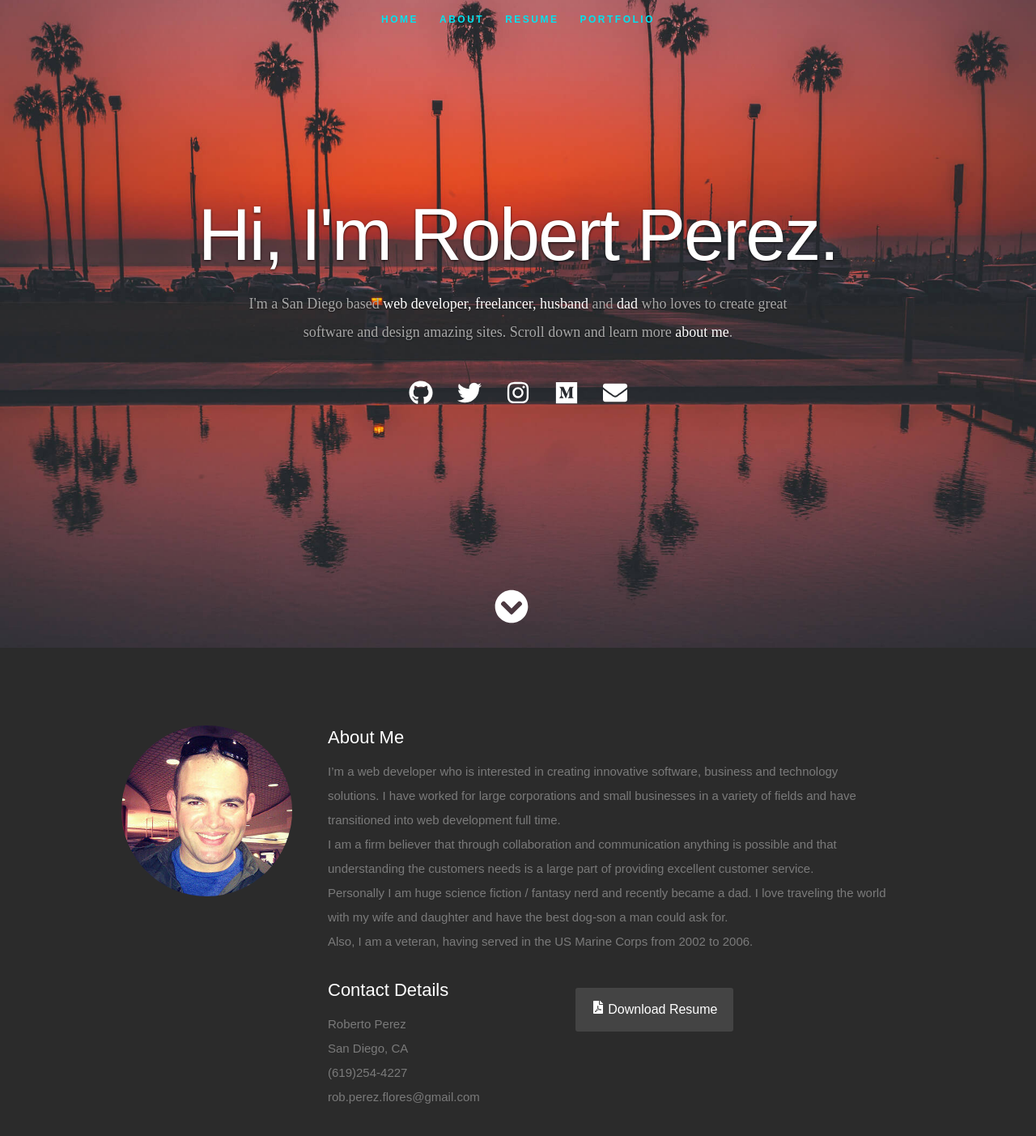
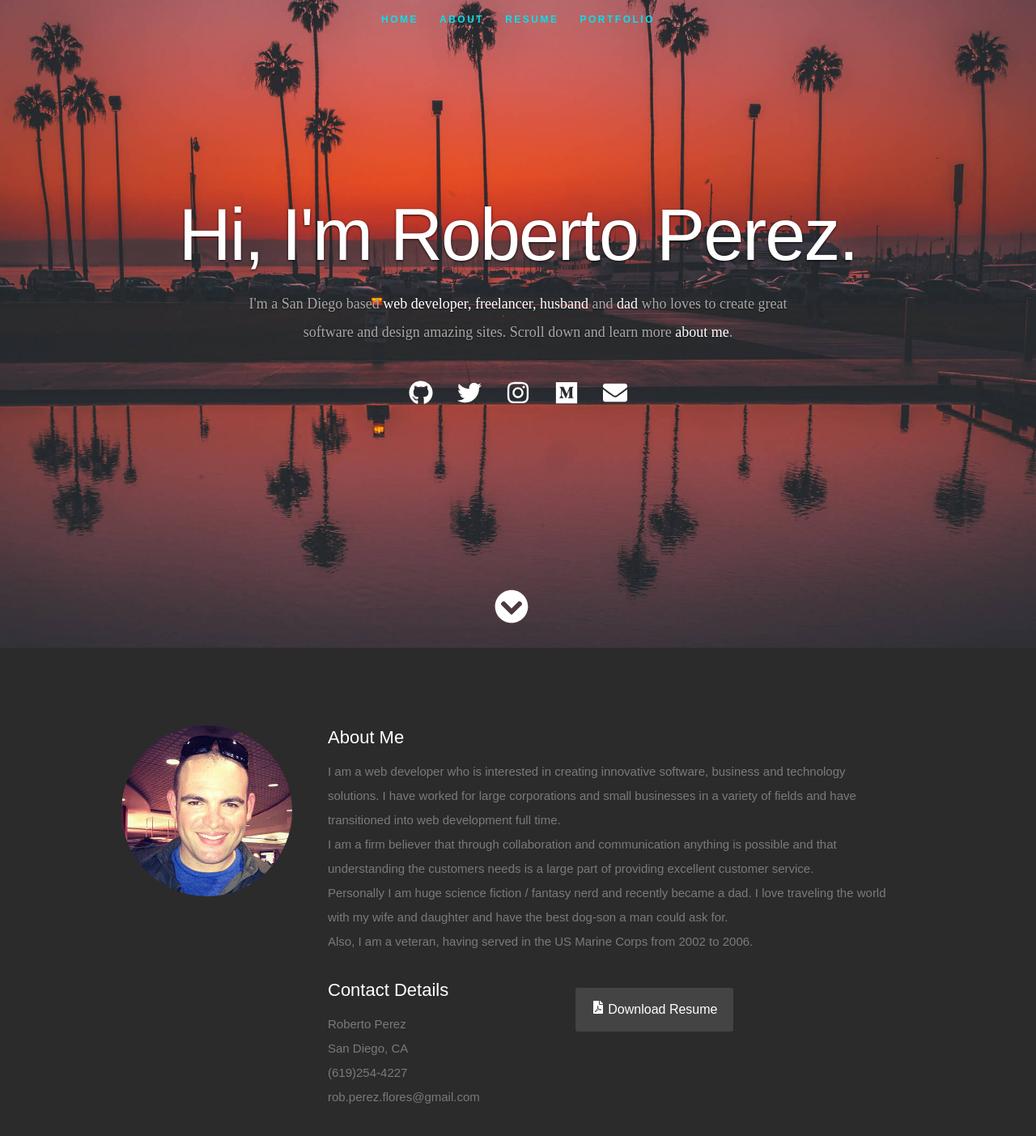
Before and after one commit to rperez2021/robertperez.io_v2, a Gatsby site: page / in a window 1280 px wide. Shown: the top 1403 px of the page at 81% size. Built offline with nearby package versions, Linux system fonts and the light colour scheme; Gatsby itself is replaced by a stand-in of ours.

Commit message:
Small Bug Fixes, fixed PDF Issue

```diff
--- a/src/components/about.js
+++ b/src/components/about.js
@@ -26,7 +26,7 @@ const About = ({ children }) => {
                 <div className="nine columns main-col">
                     <h2>About Me</h2>
                     <p>
-                        I’m a web developer who is interested in creating innovative software, business and technology solutions.
+                        I am a web developer who is interested in creating innovative software, business and technology solutions.
                         I have worked for large corporations and small businesses in a variety of fields and have transitioned into web development
                         full time.
                         <br />
--- a/src/components/banner.js
+++ b/src/components/banner.js
@@ -4,7 +4,7 @@ import SocialLinks from "./sociallinks";
 const Banner = () => (
   <div className="row banner">
     <div className="banner-text">
-      <h1 className="responsive-headline">Hi, I'm Robert Perez.</h1>
+      <h1 className="responsive-headline">Hi, I'm Roberto Perez.</h1>
       <h3>
         I'm a San Diego based <span>web developer, </span>
         <span>freelancer, husband </span> and <span> dad</span> who loves to create great software and design amazing sites. Scroll down
--- a/src/components/scrolldown.js
+++ b/src/components/scrolldown.js
@@ -5,7 +5,7 @@ import scrollTo from "gatsby-plugin-smoothscroll"
 
 const ScrollDown = () => (
   <p className="scrolldown">
-    <a onClick={() => scrollTo('#about')} activeClass="active" className="test1" to="about">
+    <a onClick={() => scrollTo('#about')} activeClass="active" className="test1" to="about" href="#about">
       <FaChevronCircleDown />
     </a>
   </p>
--- a/src/components/skills.js
+++ b/src/components/skills.js
@@ -1,6 +1,6 @@
 import * as React from "react";
 import { FaCodeBranch, FaHtml5, FaCss3, FaJs, FaWordpress, FaNodeJs, FaReact, FaPhp, FaLinux, FaAws, FaJava, FaDocker, FaDatabase } from "react-icons/fa"
-import { DiMongodb, DiJqueryLogo, DiFirebase, DiRuby,  } from "react-icons/di"
+import { DiMongodb, DiJqueryLogo, DiFirebase,  } from "react-icons/di"
 
 
 const Skills = () =>  (
```
Also changed, not shown: 1 other file.
